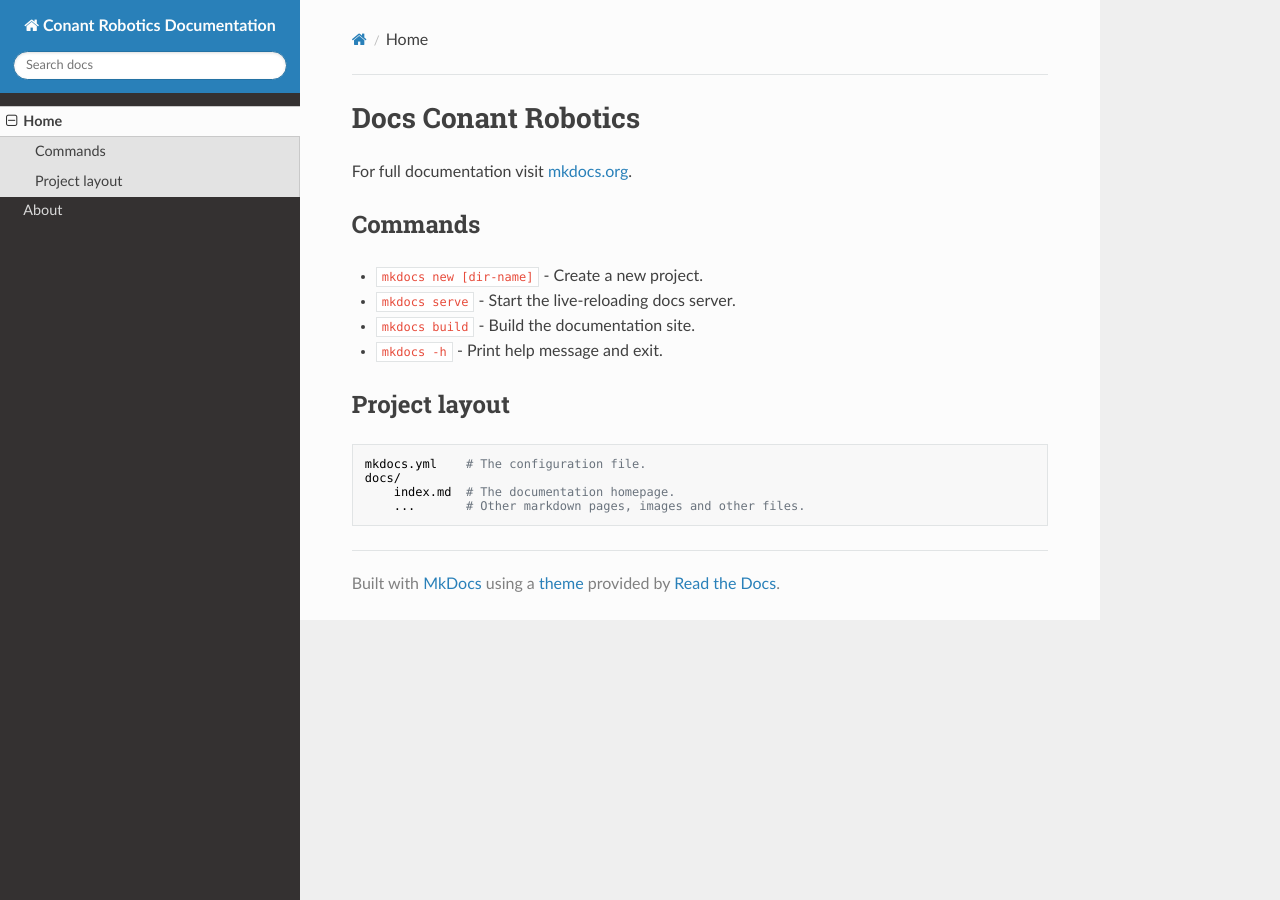
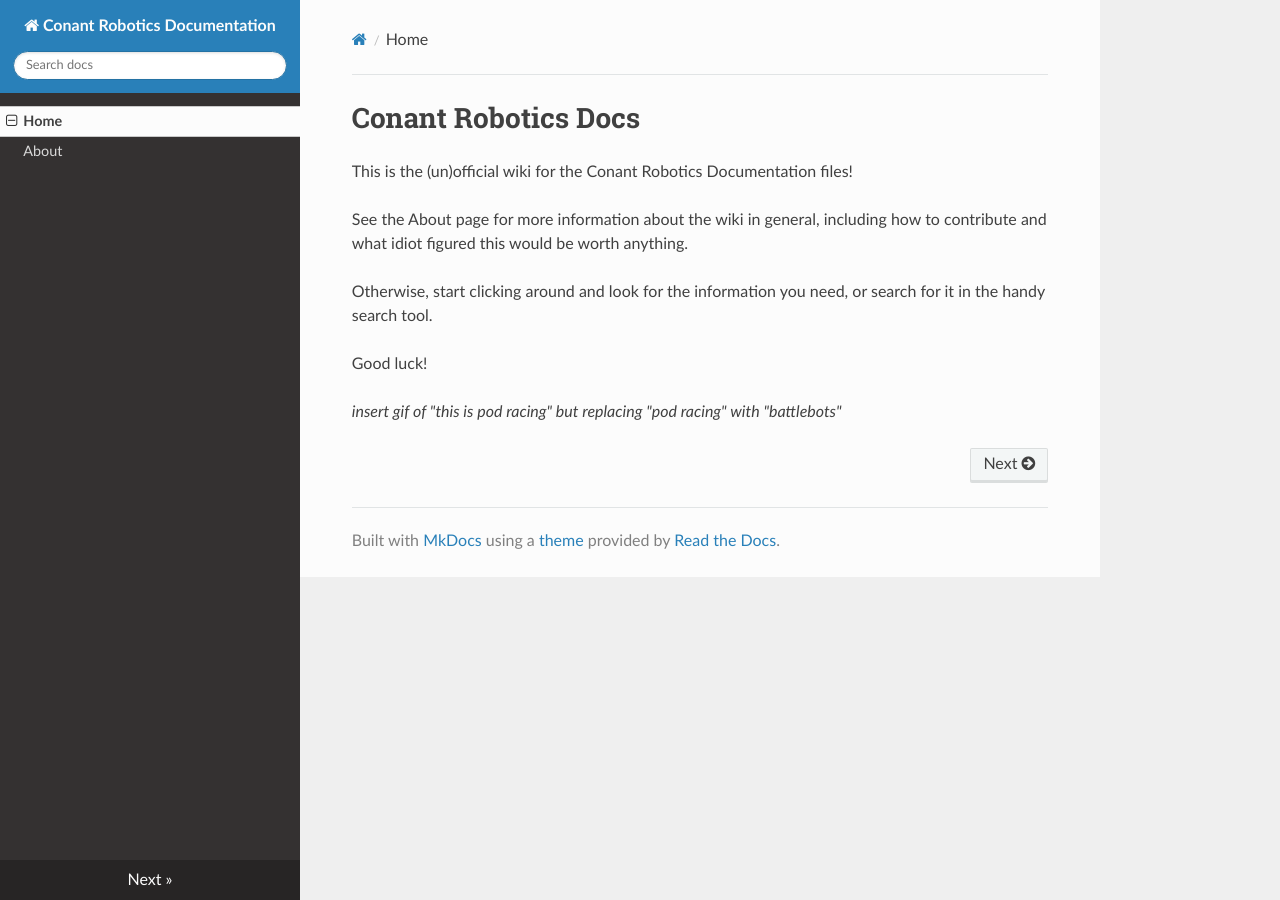
Before and after one commit to ConantRobotics/Wiki-V3, an MkDocs documentation site: the page built from docs/index.md, in a window 1280 px wide. Built offline with MkDocs 1.6.1, drawn with Linux system fonts in a browser that asks for light colours; nearby versions of some CDN libraries.

Commit message:
push to repo

```diff
--- a/docs/index.md
+++ b/docs/index.md
@@ -1,17 +1,11 @@
-#Docs Conant Robotics
+#Conant Robotics Docs
 
-For full documentation visit [mkdocs.org](https://www.mkdocs.org).
+This is the (un)official wiki for the Conant Robotics Documentation files!
 
-## Commands
+See the About page for more information about the wiki in general, including how to contribute and what idiot figured this would be worth anything.
 
-* `mkdocs new [dir-name]` - Create a new project.
-* `mkdocs serve` - Start the live-reloading docs server.
-* `mkdocs build` - Build the documentation site.
-* `mkdocs -h` - Print help message and exit.
+Otherwise, start clicking around and look for the information you need, or search for it in the handy search tool.
 
-## Project layout
+Good luck!
 
-    mkdocs.yml    # The configuration file.
-    docs/
-        index.md  # The documentation homepage.
-        ...       # Other markdown pages, images and other files.
+_insert gif of "this is pod racing" but replacing "pod racing" with "battlebots"_
--- a/mkdocs.yml
+++ b/mkdocs.yml
@@ -4,3 +4,7 @@ nav:
         - Home: index.md
         - About: about.md
 theme: readthedocs
+markdown_extensions:
+        - toc:
+                permalink: True
+        - pymdownx.tilde
```
Also changed, not shown: about.md (deleted, +0 -3 lines), docs/about.md (added, +44 -0 lines), docs/img/idiot.jpg (added), docs/img/signup/signup1.png (added), docs/img/signup/signup2.png (added).
